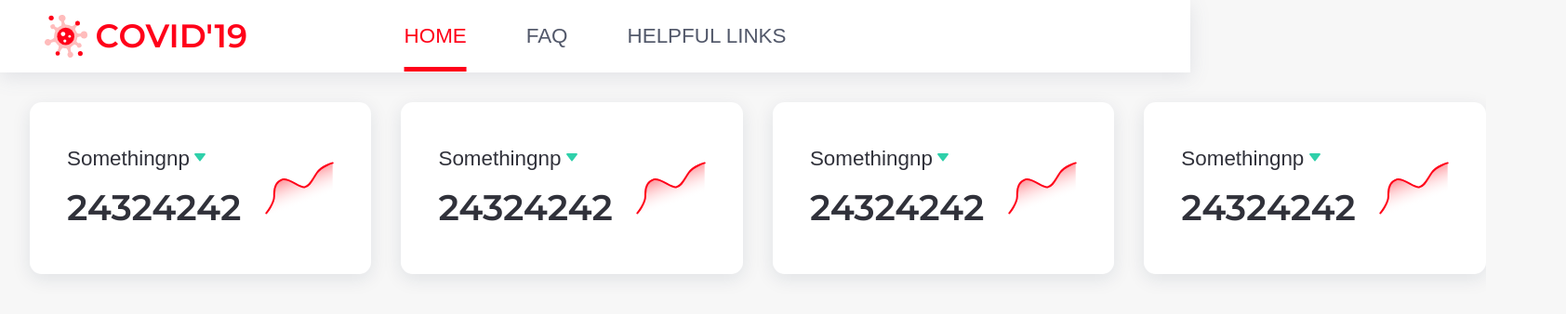
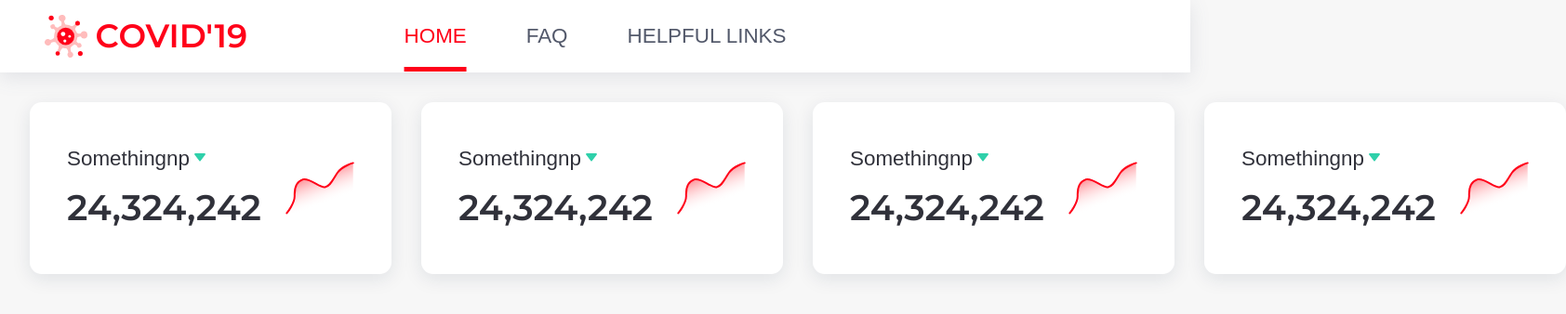
Before and after one commit to NileshOfficial/COVID-Dashboard, an Angular app: page / in a window 1280 px wide. Shown: the top 338 px of the page at 93% size, 1684 px wide, since content can reach past the window. Built offline with nearby package versions, Linux system fonts and the light colour scheme; a web font is replaced by a local one.

Commit message:
added numberFormat pipeto format cases count data

```diff
--- a/src/app/app.module.ts
+++ b/src/app/app.module.ts
@@ -5,13 +5,14 @@ import { AppRoutingModule } from './app-routing.module';
 import { AppComponent } from './app.component';
 import { HomeComponent } from './home/home.component';
 import { CaseCountComponent } from './home/case-count/case-count.component';
-
+import { NumberFormatPipe } from './pipes/number-format.pipe'
 
 @NgModule({
   declarations: [
     AppComponent,
     HomeComponent,
     CaseCountComponent,
+    NumberFormatPipe
   ],
   imports: [
     BrowserModule,
--- a/src/app/home/case-count/case-count.component.css
+++ b/src/app/home/case-count/case-count.component.css
@@ -1,5 +1,6 @@
 .card {
     display: flex;
+    justify-content: space-between;
     background: #FFF;
     box-sizing: border-box;
     padding: 3rem 2.5rem;
@@ -42,3 +43,7 @@
     background: url('../../../assets/images/Down-2.svg') no-repeat center center;
     margin-left: 0.2rem;
 }
+
+.card .trend {
+    text-align: right;
+}
--- a/src/app/home/case-count/case-count.component.html
+++ b/src/app/home/case-count/case-count.component.html
@@ -1,7 +1,7 @@
 <div class="card">
     <div class="count">
         <span [ngClass]="{rise: rise, decline: !rise}">{{countType}}</span>
-        <h3>{{count}}</h3>
+        <h3>{{count | numberFormat}}</h3>
     </div>
-    <img src="../../../assets/images/Graph-2.svg">
+    <img class="trend" src="../../../assets/images/Graph-2.svg">
 </div>
--- /dev/null
+++ b/src/app/pipes/number-format.pipe.ts
@@ -0,0 +1,23 @@
+import { Pipe, PipeTransform } from '@angular/core';
+import { of } from 'rxjs';
+
+@Pipe({
+  name: 'numberFormat'
+})
+export class NumberFormatPipe implements PipeTransform {
+
+  transform(value: number): string {
+    if(value <= 999) return '' + value;
+
+    let digits: Array<string> = ('' + value).split('');
+
+    let offset = digits.length % 3;
+    let i = offset !== 0 ? offset : 3;
+
+    for(; i <= digits.length - 3; i +=4)
+      digits.splice(i, 0, ',');
+
+    return digits.join('');
+  }
+
+}
```
